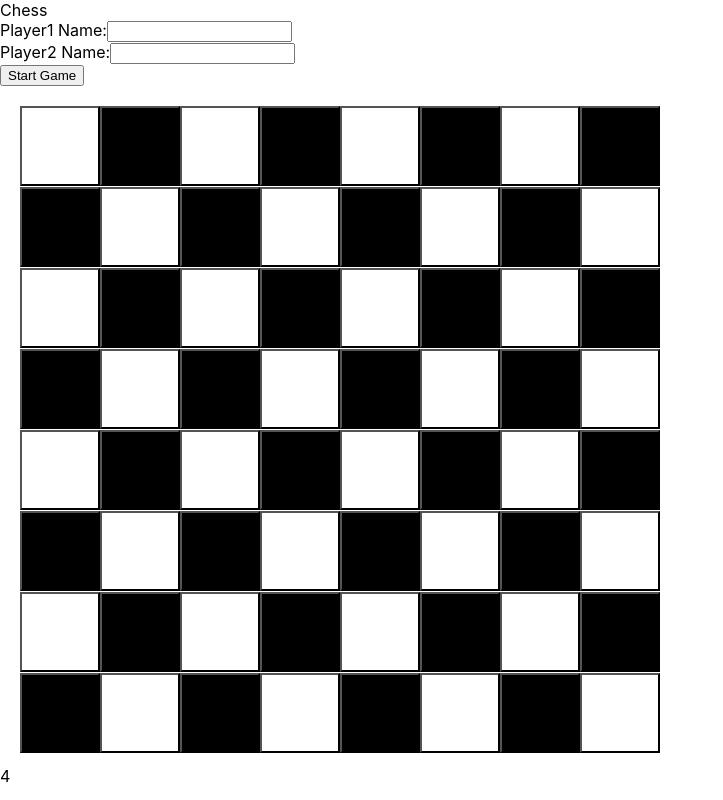
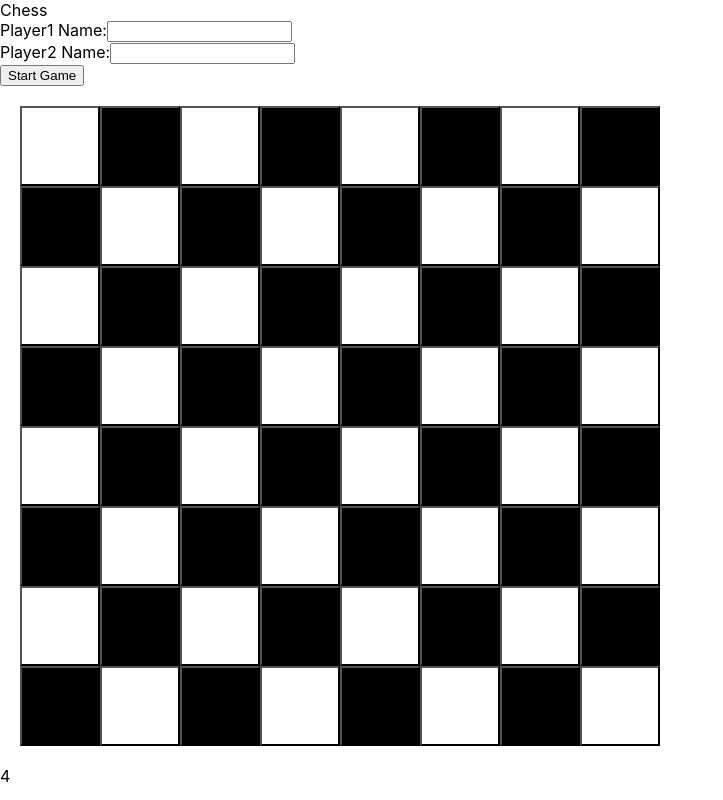
Before and after one commit to SpaceSpider40/ReactChess, a React app in the folder chess/: page / in a window 1280 px wide. Shown: the whole page, without its empty margins (0-723 px from the left). Built offline with nearby package versions, Linux system fonts and the light colour scheme.

Commit message:
zmiana planszy

```diff
--- a/chess/src/Assets/Scripts/GenerateBoard.js
+++ b/chess/src/Assets/Scripts/GenerateBoard.js
@@ -7,79 +7,79 @@ class GenerateBoard extends React.Component{
         this.board=this.board.bind(this);
     }
     board(){
-        const board =<div className={style.board}><grid>
-            <item><button id="8c" className={style.white}></button></item>
-            <item><button id="8b" className={style.black}></button></item>
-            <item><button id="8c" className={style.white}></button></item>
-            <item><button id="8d" className={style.black}></button></item>
-            <item><button id="8e" className={style.white}></button></item>
-            <item><button id="8f" className={style.black}></button></item>
-            <item><button id="8g" className={style.white}></button></item>
-            <item><button id="8h" className={style.black}></button></item>
-        </grid> <grid>
-            <item><button id="7c" className={style.black}></button></item>
-            <item><button id="7b" className={style.white}></button></item>
-            <item><button id="7c" className={style.black}></button></item>
-            <item><button id="7d" className={style.white}></button></item>
-            <item><button id="7e" className={style.black}></button></item>
-            <item><button id="7f" className={style.white}></button></item>
-            <item><button id="7g" className={style.black}></button></item>
-            <item><button id="7h" className={style.white}></button></item>
-        </grid><grid>
-            <item><button id="6c" className={style.white}></button></item>
-            <item><button id="6b" className={style.black}></button></item>
-            <item><button id="6c" className={style.white}></button></item>
-            <item><button id="6d" className={style.black}></button></item>
-            <item><button id="6e" className={style.white}></button></item>
-            <item><button id="6f" className={style.black}></button></item>
-            <item><button id="6g" className={style.white}></button></item>
-            <item><button id="6h" className={style.black}></button></item>
-        </grid><grid>
-            <item><button id="5c" className={style.black}></button></item>
-            <item><button id="5b" className={style.white}></button></item>
-            <item><button id="5c" className={style.black}></button></item>
-            <item><button id="5d" className={style.white}></button></item>
-            <item><button id="5e" className={style.black}></button></item>
-            <item><button id="5f" className={style.white}></button></item>
-            <item><button id="5g" className={style.black}></button></item>
-            <item><button id="5h" className={style.white}></button></item>
-        </grid> <grid>
-            <item><button id="4c" className={style.white}></button></item>
-            <item><button id="4b" className={style.black}></button></item>
-            <item><button id="4c" className={style.white}></button></item>
-            <item><button id="4d" className={style.black}></button></item>
-            <item><button id="4e" className={style.white}></button></item>
-            <item><button id="4f" className={style.black}></button></item>
-            <item><button id="4g" className={style.white}></button></item>
-            <item><button id="4h" className={style.black}></button></item>
-        </grid><grid>
-            <item><button id="3c" className={style.black}></button></item>
-            <item><button id="3b" className={style.white}></button></item>
-            <item><button id="3c" className={style.black}></button></item>
-            <item><button id="3d" className={style.white}></button></item>
-            <item><button id="3e" className={style.black}></button></item>
-            <item><button id="3f" className={style.white}></button></item>
-            <item><button id="3g" className={style.black}></button></item>
-            <item><button id="3h" className={style.white}></button></item>
-        </grid> <grid>
-            <item><button id="2c" className={style.white}></button></item>
-            <item><button id="2b" className={style.black}></button></item>
-            <item><button id="2c" className={style.white}></button></item>
-            <item><button id="2d" className={style.black}></button></item>
-            <item><button id="2e" className={style.white}></button></item>
-            <item><button id="2f" className={style.black}></button></item>
-            <item><button id="2g" className={style.white}></button></item>
-            <item><button id="2h" className={style.black}></button></item>
-        </grid><grid>
-            <item><button id="1c" className={style.black}></button></item>
-            <item><button id="1b" className={style.white}></button></item>
-            <item><button id="1c" className={style.black}></button></item>
-            <item><button id="1d" className={style.white}></button></item>
-            <item><button id="1e" className={style.black}></button></item>
-            <item><button id="1f" className={style.white}></button></item>
-            <item><button id="1g" className={style.black}></button></item>
-            <item><button id="1h" className={style.white}></button></item>
-        </grid>
+        const board =<div className={style.board}><div className={style.row}>
+            <button className={style.white}></button>
+            <button className={style.black}></button>
+            <button className={style.white}></button>
+            <button className={style.black}></button>
+            <button className={style.white}></button>
+            <button className={style.black}></button>
+            <button className={style.white}></button>
+            <button className={style.black}></button>
+        </div><div className={style.row}>
+            <button className={style.black}></button>
+            <button className={style.white}></button>
+            <button className={style.black}></button>
+            <button className={style.white}></button>
+            <button className={style.black}></button>
+            <button className={style.white}></button>
+            <button className={style.black}></button>
+            <button className={style.white}></button>
+        </div><div className={style.row}>
+            <button className={style.white}></button>
+            <button className={style.black}></button>
+            <button className={style.white}></button>
+            <button className={style.black}></button>
+            <button className={style.white}></button>
+            <button className={style.black}></button>
+            <button className={style.white}></button>
+            <button className={style.black}></button>
+        </div><div className={style.row}>
+            <button className={style.black}></button>
+            <button className={style.white}></button>
+            <button className={style.black}></button>
+            <button className={style.white}></button>
+            <button className={style.black}></button>
+            <button className={style.white}></button>
+            <button className={style.black}></button>
+            <button className={style.white}></button>
+        </div><div className={style.row}>
+            <button className={style.white}></button>
+            <button className={style.black}></button>
+            <button className={style.white}></button>
+            <button className={style.black}></button>
+            <button className={style.white}></button>
+            <button className={style.black}></button>
+            <button className={style.white}></button>
+            <button className={style.black}></button>
+        </div><div className={style.row}>
+            <button className={style.black}></button>
+            <button className={style.white}></button>
+            <button className={style.black}></button>
+            <button className={style.white}></button>
+            <button className={style.black}></button>
+            <button className={style.white}></button>
+            <button className={style.black}></button>
+            <button className={style.white}></button>
+        </div><div className={style.row}>
+            <button className={style.white}></button>
+            <button className={style.black}></button>
+            <button className={style.white}></button>
+            <button className={style.black}></button>
+            <button className={style.white}></button>
+            <button className={style.black}></button>
+            <button className={style.white}></button>
+            <button className={style.black}></button>
+        </div><div className={style.row}>
+            <button className={style.black}></button>
+            <button className={style.white}></button>
+            <button className={style.black}></button>
+            <button className={style.white}></button>
+            <button className={style.black}></button>
+            <button className={style.white}></button>
+            <button className={style.black}></button>
+            <button className={style.white}></button>
+        </div>
          </div>;
          return(board);
     }
--- a/chess/src/Assets/Style/board.module.css
+++ b/chess/src/Assets/Style/board.module.css
@@ -4,15 +4,19 @@
     margin: 20px;
 
 }
+.row{
+    height: 12.5%;
+
+}
 .black{
     background-color: black;
     width: 12.5%;
-    height:12.5%;
+    height:100%;
     color: white;
 }
 .white{
     background-color: white;
     width: 12.5%;
-    height: 12.5%;
+    height: 100%;
     color:black;
 }
```
